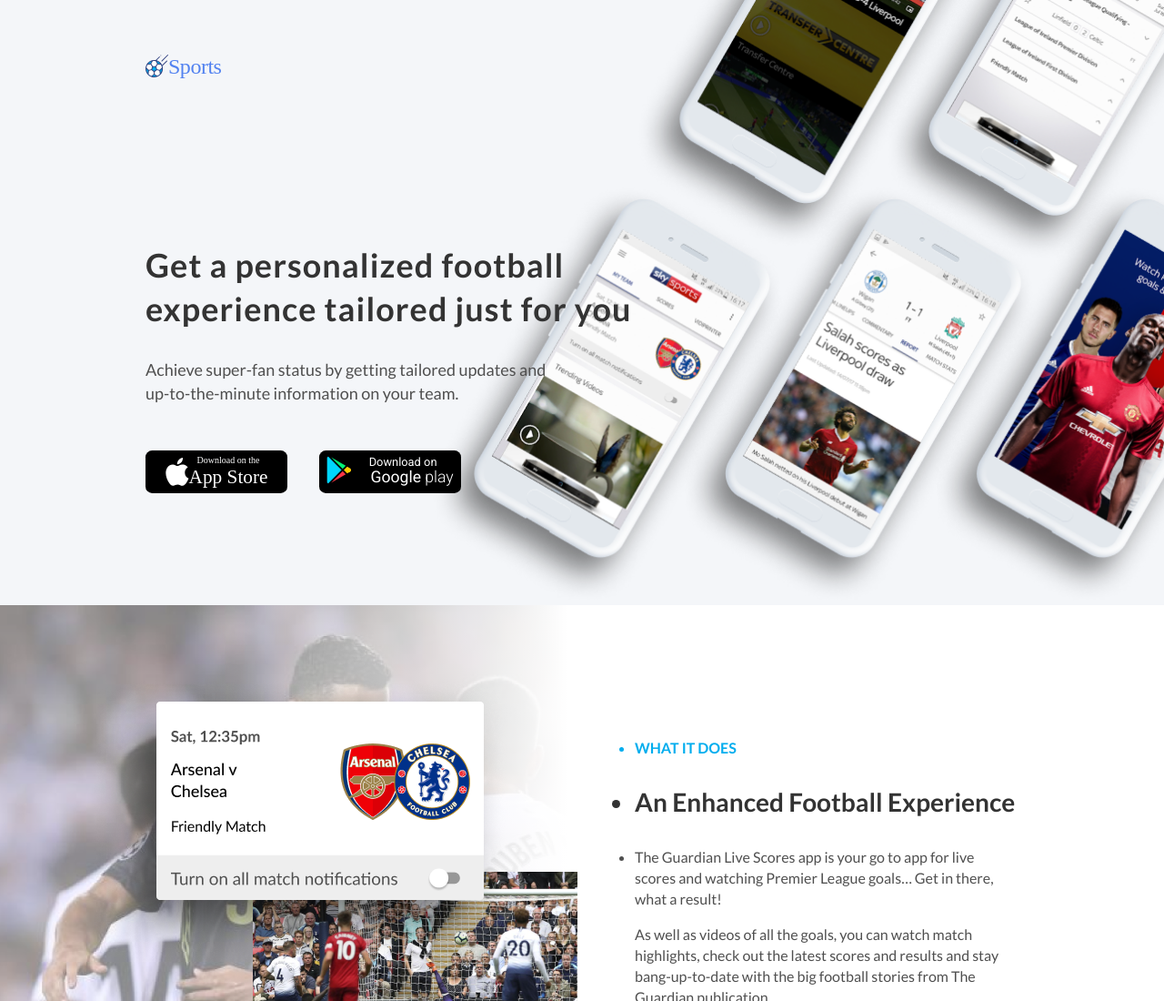
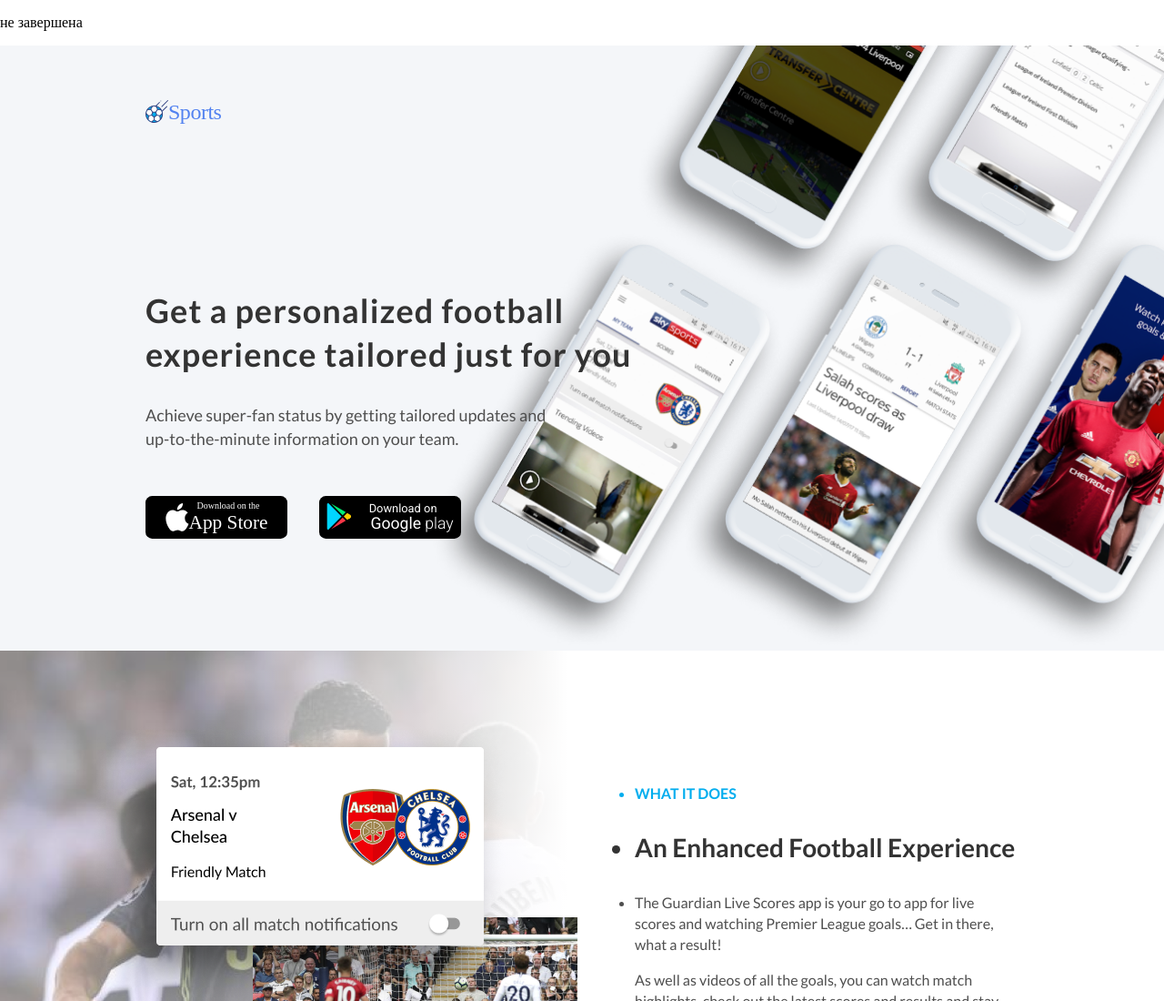
Before and after one commit to PetrSyd/CURSOR, a plain HTML site: page hw9/index.html in a window 1280 px wide. Shown: the top 1100 px of the page at 91% size. Drawn offline with Linux system fonts and the light colour scheme; a web font is replaced by a local one.

Commit message:
19,04 ---

```diff
--- a/hw9/index.html
+++ b/hw9/index.html
@@ -9,6 +9,7 @@
     <link rel="stylesheet" href="normalize.css" />
   </head>
   <body>
+    <p>не завершена</p>
     <section class="first-oll">
       <div class="first-logo">
         <div class="logo">
```
